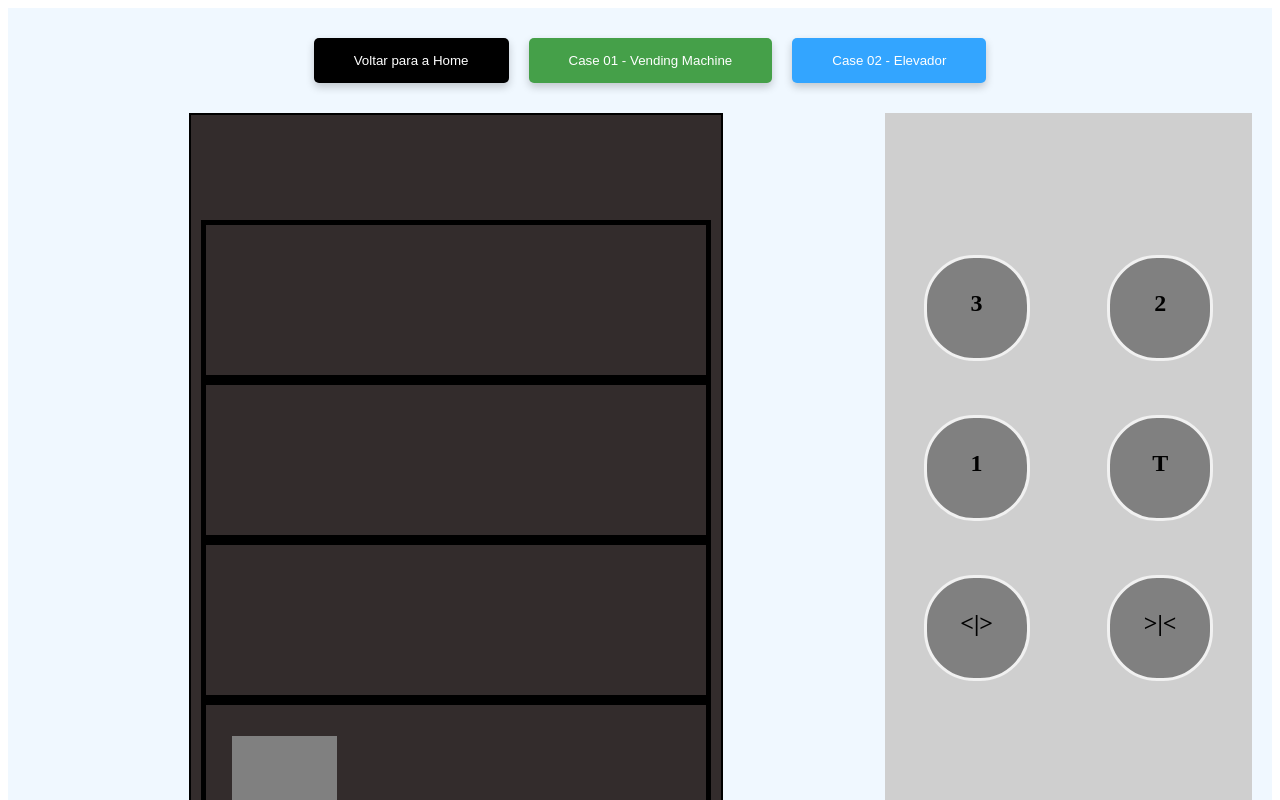
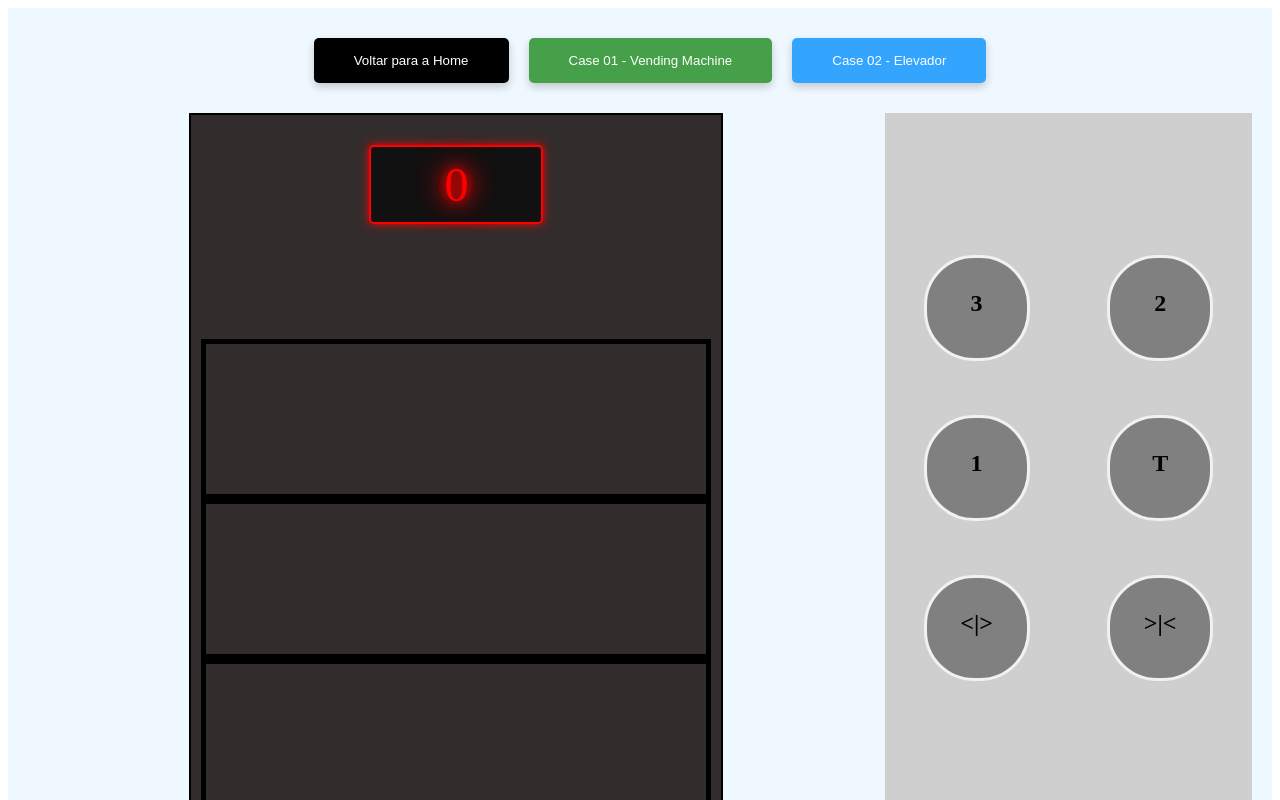
Before and after one commit to Romulomrs/Case1-2, a React (Vite) app: page /elevator in a window 1280 px wide. Shown: the top 800 px of the page. Built offline with nearby package versions, Linux system fonts and the light colour scheme.

Commit message:
Painel no andar

```diff
--- a/src/Case02/components/Elevator/index.tsx
+++ b/src/Case02/components/Elevator/index.tsx
@@ -135,6 +135,10 @@ function Elevador() {
       <div id={styles.tudo}>
         <div id={styles.space}>
           <div id={styles.predio}>
+          <div id={styles.painel}>
+            <span>{currentFloor}</span>
+            </div>
+
             <Cabin p={p} top={positionY} />
             <div>
               <Floor id="f3" />
--- a/src/Case02/components/Elevator/styles.module.css
+++ b/src/Case02/components/Elevator/styles.module.css
@@ -35,6 +35,36 @@
     background-size: 100% 110%;
     background-repeat: no-repeat;
 }
+#painel {
+    background-color: #111; /* Fundo escuro */
+    color: #ff0000; /* Cor vermelha para o texto, como um painel de LED */
+    font-family: 'Press Start 2P', cursive; /* Fonte digital */
+    font-size: 48px; /* Tamanho grande da fonte */
+    padding: 10px;
+    text-align: center;
+    width: 150px;
+    margin: 20px auto;
+    border-radius: 5px;
+    border: 2px solid #ff0000; /* Borda vermelha para complementar */
+    box-shadow: 0 0 10px #ff0000; /* Sombras vermelhas para dar um efeito de brilho */
+  }
+
+  @keyframes brilho {
+    0% {
+      text-shadow: 0 0 5px #ff0000, 0 0 10px #ff0000, 0 0 15px #ff0000, 0 0 20px #ff0000;
+    }
+    50% {
+      text-shadow: 0 0 10px #ff0000, 0 0 20px #ff0000, 0 0 30px #ff0000, 0 0 40px #ff0000;
+    }
+    100% {
+      text-shadow: 0 0 5px #ff0000, 0 0 10px #ff0000, 0 0 15px #ff0000, 0 0 20px #ff0000;
+    }
+  }
+
+  #painel {
+    animation: brilho 1.5s infinite alternate; /* Animação de brilho */
+  }
+
 
 #chao{
     height: 200px;
```
